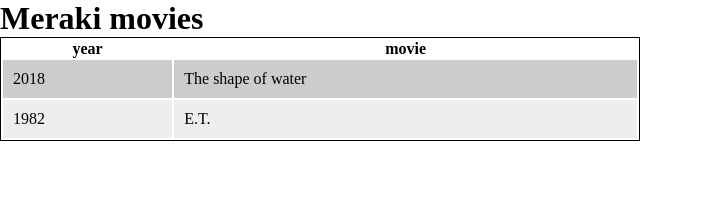
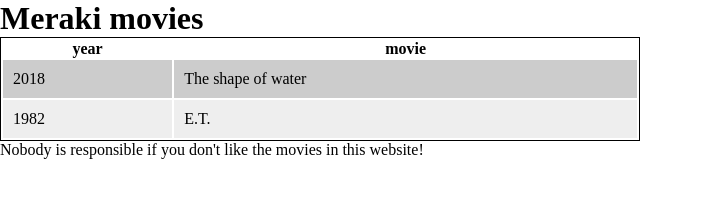
Before and after one commit to verhulstd/meraki-movies, a website: page index.html in a window 1280 px wide. Shown: the whole page, without its empty margins (0-703 px from the left). Drawn offline with Linux system fonts and the light colour scheme; a web font is replaced by a local one.

Commit message:
added a footnote to the meraki-movies

```diff
--- a/index.html
+++ b/index.html
@@ -26,5 +26,6 @@
         </tr>
     </table>
 </body>
+<footer>Nobody is responsible if you don't like the movies in this website!</footer>
 
 </html>
```
